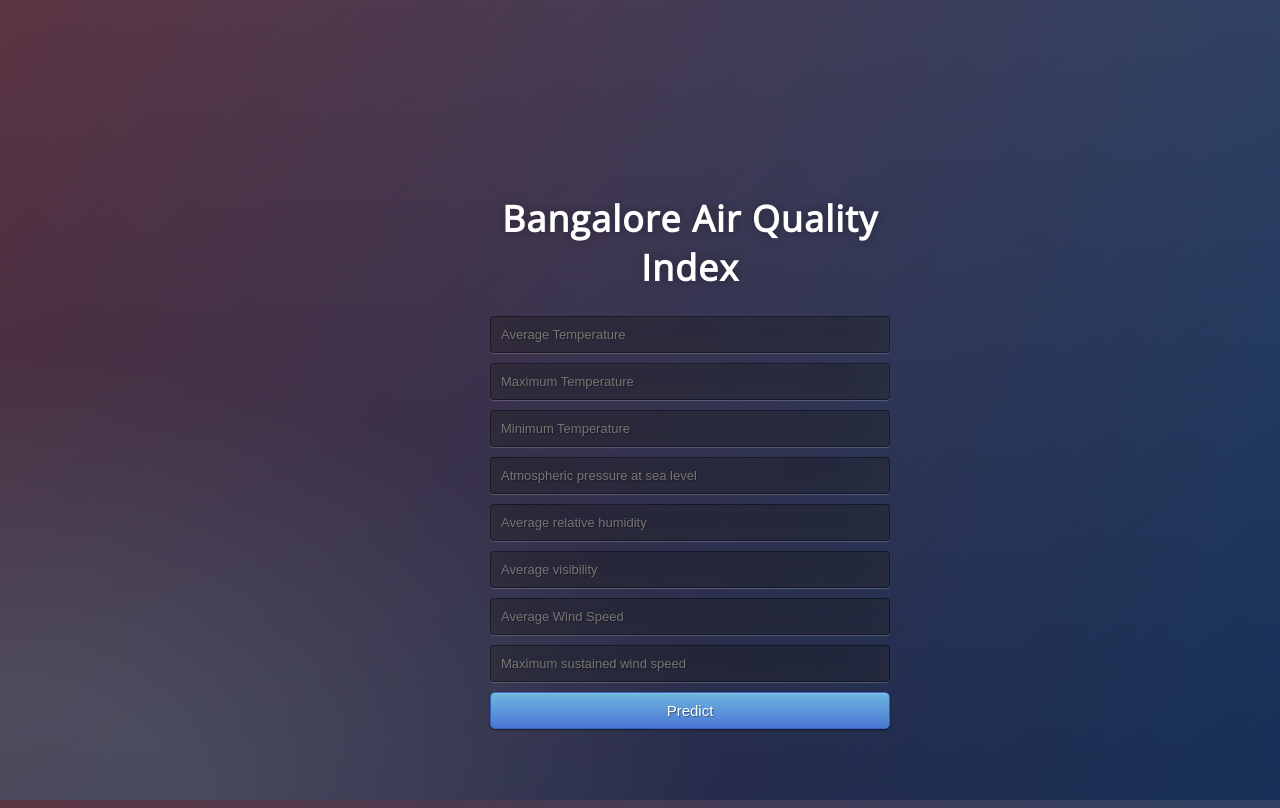
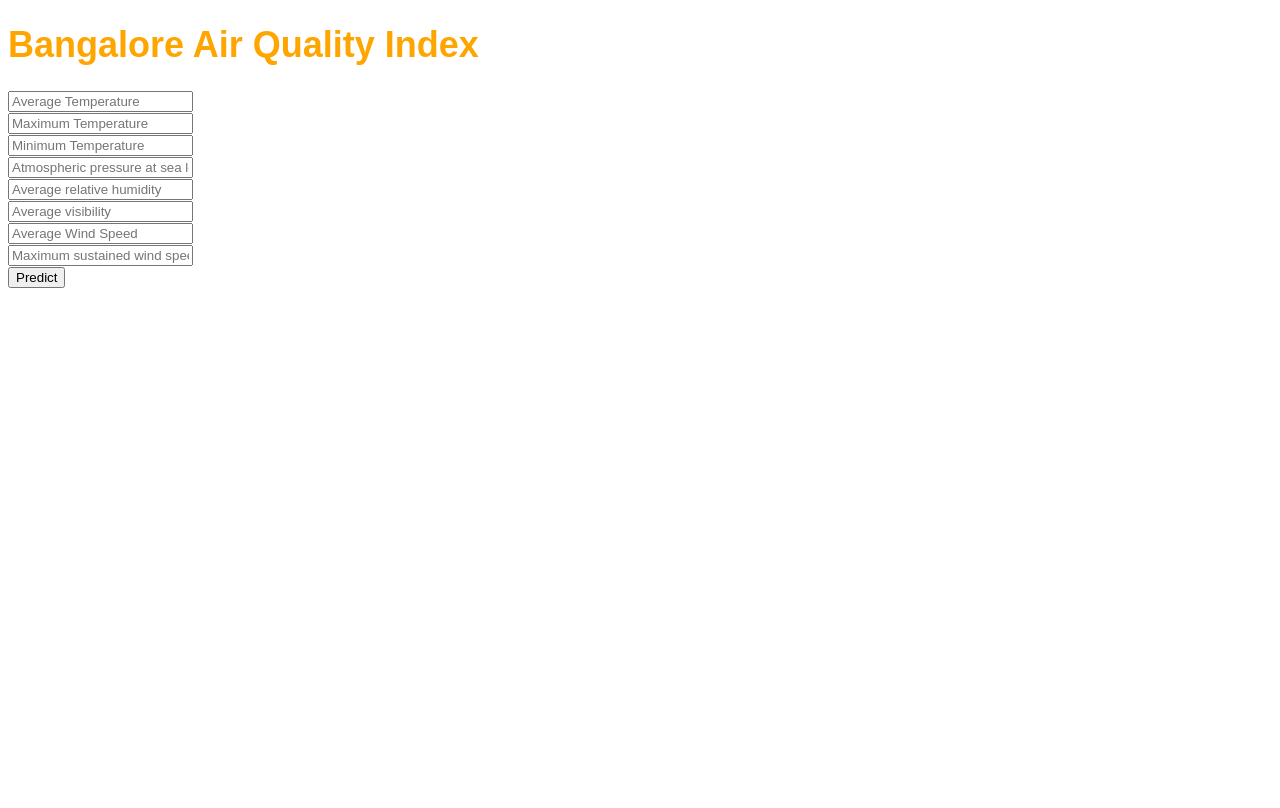
Before and after one commit to RaviG007/AQIapp2, a Flask app: page / in a window 1280 px wide. After the commit the page ends 288 px from the top, so only its background shows below. Run offline with Flask 2, Linux system fonts and the light colour scheme; parts of the project's set-up code (start-up, migrations or seed data) failed here and were passed over.

Commit message:
Update style.css

```diff
--- a/static/css/style.css
+++ b/static/css/style.css
@@ -1,63 +1,7 @@
-@import url(https://fonts.googleapis.com/css?family=Open+Sans);
-.btn { display: inline-block; *display: inline; *zoom: 1; padding: 4px 10px 4px; margin-bottom: 0; font-size: 13px; line-height: 18px; color: #333333; text-align: center;text-shadow: 0 1px 1px rgba(255, 255, 255, 0.75); vertical-align: middle; background-color: #f5f5f5; background-image: -moz-linear-gradient(top, #ffffff, #e6e6e6); background-image: -ms-linear-gradient(top, #ffffff, #e6e6e6); background-image: -webkit-gradient(linear, 0 0, 0 100%, from(#ffffff), to(#e6e6e6)); background-image: -webkit-linear-gradient(top, #ffffff, #e6e6e6); background-image: -o-linear-gradient(top, #ffffff, #e6e6e6); background-image: linear-gradient(top, #ffffff, #e6e6e6); background-repeat: repeat-x; filter: progid:dximagetransform.microsoft.gradient(startColorstr=#ffffff, endColorstr=#e6e6e6, GradientType=0); border-color: #e6e6e6 #e6e6e6 #e6e6e6; border-color: rgba(0, 0, 0, 0.1) rgba(0, 0, 0, 0.1) rgba(0, 0, 0, 0.25); border: 1px solid #e6e6e6; -webkit-border-radius: 4px; -moz-border-radius: 4px; border-radius: 4px; -webkit-box-shadow: inset 0 1px 0 rgba(255, 255, 255, 0.2), 0 1px 2px rgba(0, 0, 0, 0.05); -moz-box-shadow: inset 0 1px 0 rgba(255, 255, 255, 0.2), 0 1px 2px rgba(0, 0, 0, 0.05); box-shadow: inset 0 1px 0 rgba(255, 255, 255, 0.2), 0 1px 2px rgba(0, 0, 0, 0.05); cursor: pointer; *margin-left: .3em; }
-.btn:hover, .btn:active, .btn.active, .btn.disabled, .btn[disabled] { background-color: #e6e6e6; }
-.btn-large { padding: 9px 14px; font-size: 15px; line-height: normal; -webkit-border-radius: 5px; -moz-border-radius: 5px; border-radius: 5px; }
-.btn:hover { color: #333333; text-decoration: none; background-color: #e6e6e6; background-position: 0 -15px; -webkit-transition: background-position 0.1s linear; -moz-transition: background-position 0.1s linear; -ms-transition: background-position 0.1s linear; -o-transition: background-position 0.1s linear; transition: background-position 0.1s linear; }
-.btn-primary, .btn-primary:hover { text-shadow: 0 -1px 0 rgba(0, 0, 0, 0.25); color: #ffffff; }
-.btn-primary.active { color: rgba(255, 255, 255, 0.75); }
-.btn-primary { background-color: #4a77d4; background-image: -moz-linear-gradient(top, #6eb6de, #4a77d4); background-image: -ms-linear-gradient(top, #6eb6de, #4a77d4); background-image: -webkit-gradient(linear, 0 0, 0 100%, from(#6eb6de), to(#4a77d4)); background-image: -webkit-linear-gradient(top, #6eb6de, #4a77d4); background-image: -o-linear-gradient(top, #6eb6de, #4a77d4); background-image: linear-gradient(top, #6eb6de, #4a77d4); background-repeat: repeat-x; filter: progid:dximagetransform.microsoft.gradient(startColorstr=#6eb6de, endColorstr=#4a77d4, GradientType=0);  border: 1px solid #3762bc; text-shadow: 1px 1px 1px rgba(0,0,0,0.4); box-shadow: inset 0 1px 0 rgba(255, 255, 255, 0.2), 0 1px 2px rgba(0, 0, 0, 0.5); }
-.btn-primary:hover, .btn-primary:active, .btn-primary.active, .btn-primary.disabled, .btn-primary[disabled] { filter: none; background-color: #4a77d4; }
-.btn-block { width: 100%; display:block; }
-
-* { -webkit-box-sizing:border-box; -moz-box-sizing:border-box; -ms-box-sizing:border-box; -o-box-sizing:border-box; box-sizing:border-box; }
-
-html { width: 100%; height:100%; overflow:hidden; }
-
 body {
-	width: 100%;
-	height:100%;
-	font-family: 'Open Sans', sans-serif;
-	background: #092756;
-	color: #fff;
-	font-size: 18px;
-	text-align:center;
-	letter-spacing:1.2px;
-	background: -moz-radial-gradient(0% 100%, ellipse cover, rgba(104,128,138,.4) 10%,rgba(138,114,76,0) 40%),-moz-linear-gradient(top,  rgba(57,173,219,.25) 0%, rgba(42,60,87,.4) 100%), -moz-linear-gradient(-45deg,  #670d10 0%, #092756 100%);
-	background: -webkit-radial-gradient(0% 100%, ellipse cover, rgba(104,128,138,.4) 10%,rgba(138,114,76,0) 40%), -webkit-linear-gradient(top,  rgba(57,173,219,.25) 0%,rgba(42,60,87,.4) 100%), -webkit-linear-gradient(-45deg,  #670d10 0%,#092756 100%);
-	background: -o-radial-gradient(0% 100%, ellipse cover, rgba(104,128,138,.4) 10%,rgba(138,114,76,0) 40%), -o-linear-gradient(top,  rgba(57,173,219,.25) 0%,rgba(42,60,87,.4) 100%), -o-linear-gradient(-45deg,  #670d10 0%,#092756 100%);
-	background: -ms-radial-gradient(0% 100%, ellipse cover, rgba(104,128,138,.4) 10%,rgba(138,114,76,0) 40%), -ms-linear-gradient(top,  rgba(57,173,219,.25) 0%,rgba(42,60,87,.4) 100%), -ms-linear-gradient(-45deg,  #670d10 0%,#092756 100%);
-	background: -webkit-radial-gradient(0% 100%, ellipse cover, rgba(104,128,138,.4) 10%,rgba(138,114,76,0) 40%), linear-gradient(to bottom,  rgba(57,173,219,.25) 0%,rgba(42,60,87,.4) 100%), linear-gradient(135deg,  #670d10 0%,#092756 100%);
-	filter: progid:DXImageTransform.Microsoft.gradient( startColorstr='#3E1D6D', endColorstr='#092756',GradientType=1 );
-
+    background: lightpurple;
+    font: 18px Arial, sans-serif;
 }
-.login {
-	position: absolute;
-	top: 40%;
-	left: 50%;
-	margin: -150px 0 0 -150px;
-	width:400px;
-	height:400px;
+h1 {
+    color: orange;
 }
-
-.login h1 { color: #fff; text-shadow: 0 0 10px rgba(0,0,0,0.3); letter-spacing:1px; text-align:center; }
-
-input {
-	width: 100%;
-	margin-bottom: 10px;
-	background: rgba(0,0,0,0.3);
-	border: none;
-	outline: none;
-	padding: 10px;
-	font-size: 13px;
-	color: #fff;
-	text-shadow: 1px 1px 1px rgba(0,0,0,0.3);
-	border: 1px solid rgba(0,0,0,0.3);
-	border-radius: 4px;
-	box-shadow: inset 0 -5px 45px rgba(100,100,100,0.2), 0 1px 1px rgba(255,255,255,0.2);
-	-webkit-transition: box-shadow .5s ease;
-	-moz-transition: box-shadow .5s ease;
-	-o-transition: box-shadow .5s ease;
-	-ms-transition: box-shadow .5s ease;
-	transition: box-shadow .5s ease;
-}
-input:focus { box-shadow: inset 0 -5px 45px rgba(100,100,100,0.4), 0 1px 1px rgba(255,255,255,0.2); }
```
